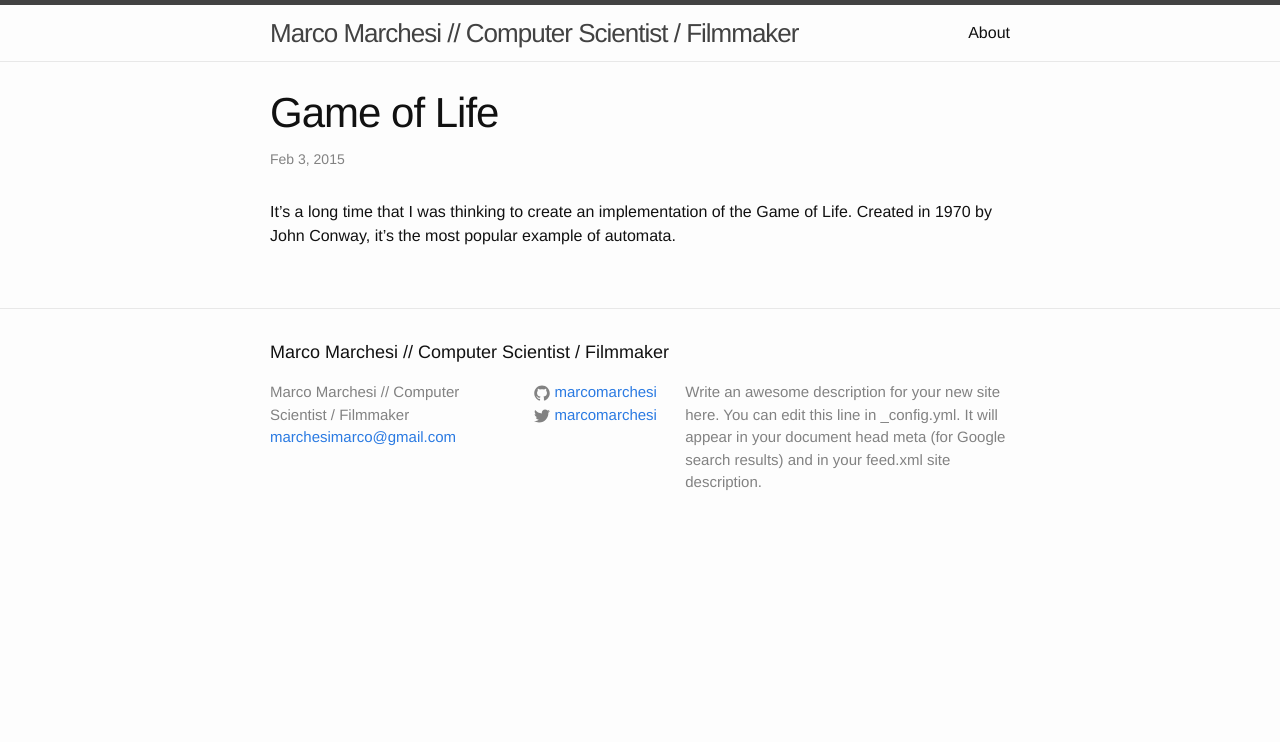
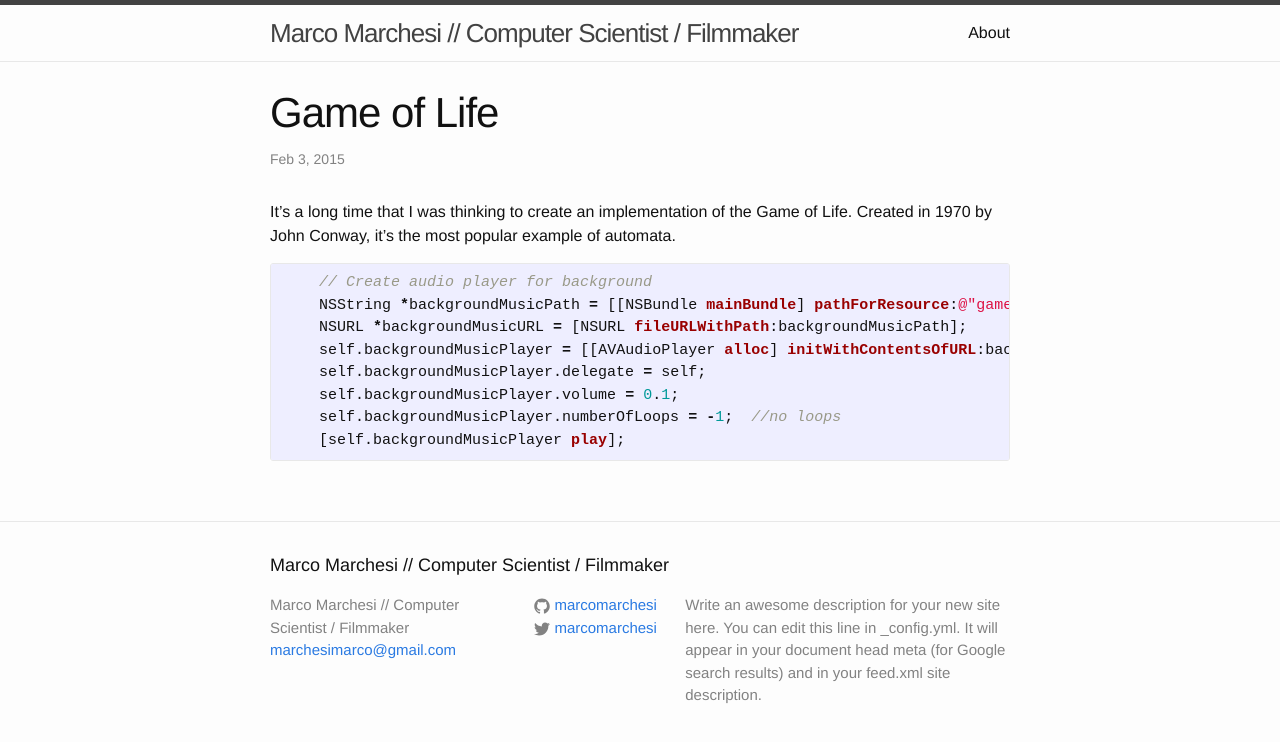
Before and after one commit to marcomarchesi/marcomarchesi.github.io, a Jekyll site: the page built from _posts/2015-02-03-game-of-life.md, in a window 1280 px wide. Shown: the top 742 px of the page. Built offline with Jekyll 4.4.1, drawn with Linux system fonts in a browser that asks for light colours.

```diff
--- a/_posts/2015-02-03-game-of-life.md
+++ b/_posts/2015-02-03-game-of-life.md
@@ -9,3 +9,15 @@ published: True
 ---
 
 It's a long time that I was thinking to create an implementation of the Game of Life. Created in 1970 by John Conway, it's the most popular example of automata.
+
+
+{% highlight objective-c %}
+    // Create audio player for background
+    NSString *backgroundMusicPath = [[NSBundle mainBundle] pathForResource:@"gameoflife" ofType:@"caf"];
+    NSURL *backgroundMusicURL = [NSURL fileURLWithPath:backgroundMusicPath];
+    self.backgroundMusicPlayer = [[AVAudioPlayer alloc] initWithContentsOfURL:backgroundMusicURL error:nil];
+    self.backgroundMusicPlayer.delegate = self;
+    self.backgroundMusicPlayer.volume = 0.1;
+    self.backgroundMusicPlayer.numberOfLoops = -1;  //no loops
+    [self.backgroundMusicPlayer play];
+{% endhighlight %}
```
Also changed, not shown: _posts/2015-03-14-speedy-opencv.md (added, +33 -0 lines), 1 other file.
